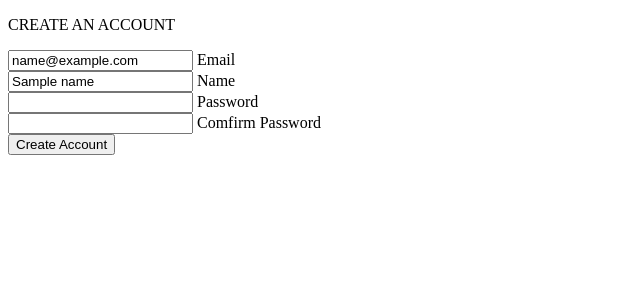
After one commit to AlgorithmicPV/Ada-Learning-Platform, a Flask app: template templates/test.html in a window 1280 px wide. The commit adds this page. Shown: the top 300 px of the page, without its empty margins (0-640 px from the left). Run offline with Flask 3, Linux system fonts and the light colour scheme; the template is opened without the code that fills it: most values are stand-ins (such as "Sample title", 1, 10 or a date in 2020).

Commit message:
Add account creation backend; password encryption pending

```diff
--- a/app.py
+++ b/app.py
@@ -1,14 +1,113 @@
-from flask import Flask, render_template
+from flask import Flask, render_template, redirect, request, url_for, flash, session, g
+from werkzeug.security import generate_password_hash, check_password_hash
+import sqlite3
+from datetime import datetime
+import uuid
+
 
 app = Flask(__name__)
 
-@app.route('/')
+app.secret_key = "test123"
+
+
+# Landing Page
+@app.route("/")
 def landing():
-    return render_template('landing_page.html')
+    return render_template("landing_page.html")
 
-@app.route('/signup', methods=['GET', 'POST'])
+
+# login page
+@app.route("/login", methods=["GET", "POST"])
+def login():
+    return render_template("login.html")
+
+
+# Create an account page
+@app.route("/signup", methods=["GET", "POST"])
 def signup():
-    return render_template('signup.html')
+    conn = sqlite3.connect("database/app.db")
+    cursor = conn.cursor()
 
-if __name__ == '__main__':
+    if request.method == "POST":
+        email = request.form.get("email")
+        name = request.form.get("name")
+        password = request.form.get("password")
+        confirm_password = request.form.get("confirm-password")
+
+        cursor.execute("SELECT email FROM User")
+        email_list = cursor.fetchall()
+
+        saved_emails = []  # An array to collect all the emails from the database
+
+        # Converts the email list into a flat array to easily check if the entered email is valid or not. email_list is a list of 1-element tuples
+        for email_tuple in email_list:
+            for email_from_db in email_tuple:
+                saved_emails.append(email_from_db)
+
+        cursor.execute("SELECT full_name FROM User")
+        full_name_list = cursor.fetchall()
+
+        saved_names = [] # An array to collect all the names from the database
+
+        # Converts the full_name_list into a flat array to easily check if the entered name is valid or not. full_name_list is a list of 1-element tuples
+        for name_tuple in full_name_list:
+            for name_from_db in name_tuple:
+                saved_names.append(name_from_db)
+
+        conn.close()
+
+        if not email or not name or not password or not confirm_password:
+            print("All fields are required!")
+            flash("All fields are required!", category="error")
+
+        elif email in saved_emails:
+            print("Email is already in use.")
+            flash("Email is already in use.", category="error")
+
+        elif name in saved_names:
+            print("Username is already in use.")
+            flash("Username is already in use.", category="error")
+
+        elif password != confirm_password:
+            print("Passwords don't match!")
+            flash("Passwords don't match!", category="error")
+
+        elif len(name) < 2:
+            print("Username is too short.")
+            flash("Username is too short.", category="error")
+
+        elif len(password) < 6:
+            print("Password is too short.")
+            flash("Password is too short.", category="error")
+
+        elif "@" not in email:
+            print("Invalid email!")
+            flash("Invalid email!", category="error")
+
+        else:
+
+            user_id = str(uuid.uuid4())  # Creates a new primary key
+
+            timestamp = datetime.now().isoformat(
+                timespec="seconds"
+            )  # Gets the current time
+
+            conn = sqlite3.connect("database/app.db")
+            cursor = conn.cursor()
+
+            cursor.execute(
+                """INSERT INTO User (user_id, email, full_name, password, auth_provider, theme_preference, join_date) VALUES (?, ?, ?, ?, ?, ?, ?)""",
+                (user_id, email, name, password, "manual", "dark", timestamp),
+            )
+
+            conn.commit()
+
+            cursor.close()
+
+            return redirect(url_for("login"))
+
+    return render_template("signup.html")
+
+
+if __name__ == "__main__":
     app.run(debug=True)
--- /dev/null
+++ b/templates/test.html
@@ -0,0 +1,53 @@
+<!DOCTYPE html>
+<html lang="en">
+  <head>
+    <meta charset="UTF-8" />
+    <meta name="viewport" content="width=device-width, initial-scale=1.0" />
+    <title>Test</title>
+  </head>
+  <body>
+    <form method="post" action="/signup" class="create-an-account-form-wrapper">
+      <p class="title">CREATE AN ACCOUNT</p>
+
+      <div class="email-entry-wrapper">
+        <input
+          type="text"
+          name="email"
+          id="email"
+          required="required"
+          value="{{ email }}"
+        />
+        <label for="name">Email</label>
+      </div>
+
+      <div class="name-entry-wrapper">
+        <input
+          type="text"
+          name="name"
+          id="name"
+          required="required"
+          value="{{ name }}"
+        />
+        <label for="name">Name</label>
+      </div>
+
+      <div class="password-entry-wrapper">
+        <input type="password" name="password" id="password" required="" />
+        <label for="name">Password</label>
+        <!--Added svg code directly because it is easy to handle with css and JS, rather than adding as <img> tag-->
+      </div>
+
+      <div class="confirm-password-entry-wrapper">
+        <input
+          type="password"
+          name="confirm-password"
+          id="confirm-password"
+          required="required"
+        />
+        <label for="name">Comfirm Password</label>
+      </div>
+
+      <button type="submit" class="submit">Create Account</button>
+    </form>
+  </body>
+</html>
```
Also changed, not shown: static/css/signup.css (+39 -1 lines), static/js/landing_page.js (+18 -3 lines), static/js/signup.js (+16 -0 lines), templates/login.html (added, +9 -0 lines), templates/signup.html (+46 -10 lines), test.py (added, +105 -0 lines), database/app.db.
